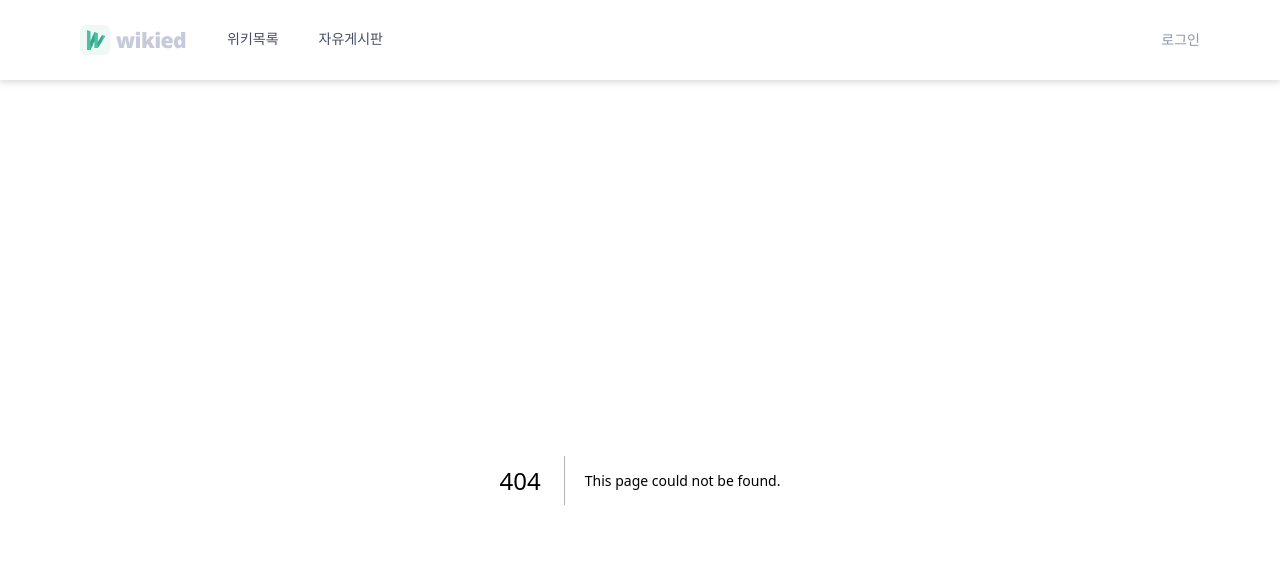
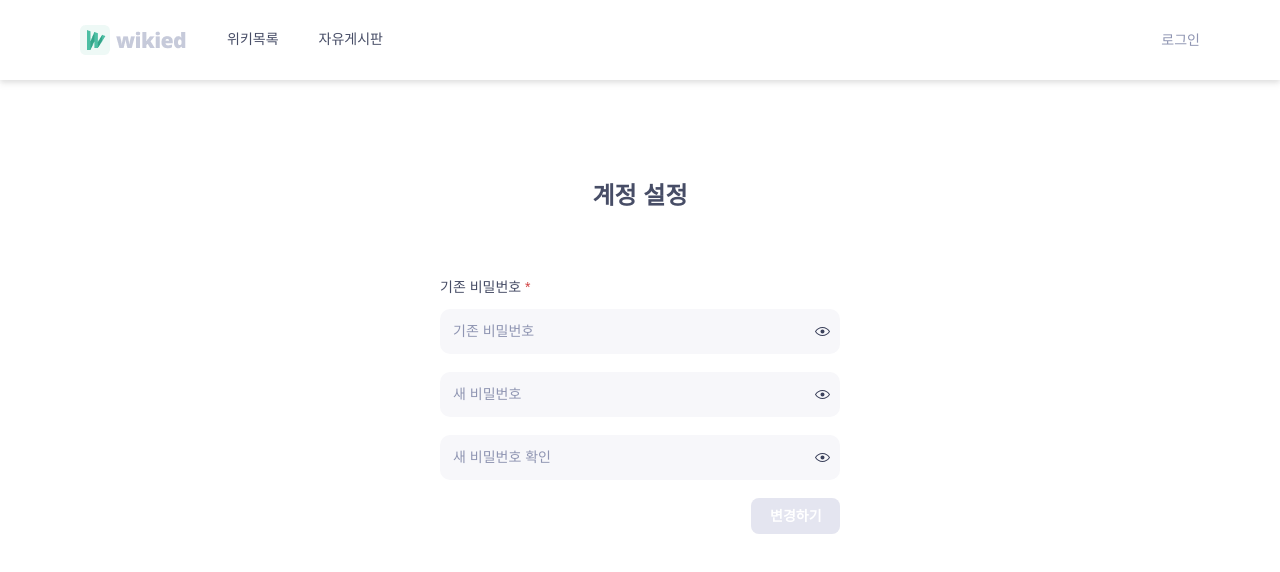
Before and after one commit to codeit-6th-part3-7team/7team-next-project, a Next.js app: page /mypage in a window 1280 px wide. Before the commit this address had no page. Shown: the top 572 px of the page. Built offline with nearby package versions, Linux system fonts and the light colour scheme; no server answers; a web font is replaced by a local one.

Commit message:
feat: 비밀번호 변경 폼 구현

```diff
--- /dev/null
+++ b/pages/mypage/index.tsx
@@ -0,0 +1,5 @@
+import ChangePasswordForm from "@/src/components/ChangePasswordForm";
+
+export default function MyPage() {
+  return <ChangePasswordForm />;
+}
--- /dev/null
+++ b/src/components/ChangePasswordForm.tsx
@@ -0,0 +1,145 @@
+import { useForm } from "react-hook-form";
+import { PasswordInput, Button, Title, Flex } from "@mantine/core";
+import { zodResolver } from "@hookform/resolvers/zod";
+import { accountSettingSchema } from "@/src/schema/userFormSchema";
+import { AccountSettingFormData } from "@/src/types/userFormData";
+import axios, { isAxiosError } from "@/src/apis/axios";
+import { notifications } from "@mantine/notifications";
+
+export default function ChangePasswordForm() {
+  const {
+    register,
+    handleSubmit,
+    formState: { errors, isValid, touchedFields },
+  } = useForm<AccountSettingFormData>({
+    resolver: zodResolver(accountSettingSchema),
+    mode: "all",
+  });
+
+  const showNotification = (title: string, message: string, color: string) => {
+    notifications.show({
+      color,
+      title,
+      message,
+      autoClose: 1500,
+      withCloseButton: true,
+    });
+  };
+
+  const onSubmit = async (data: AccountSettingFormData) => {
+    try {
+      await axios.patch("users/me/password", {
+        currentPassword: data.currentPassword,
+        password: data.password,
+        passwordConfirmation: data.passwordConfirmation,
+      });
+      showNotification("변경 완료", "비밀번호가 변경되었습니다", "green.2");
+    } catch (error) {
+      if (isAxiosError(error)) {
+        if (error.response?.status === 400) {
+          showNotification("변경 실패", `${error.response?.data.message}`, "red.1");
+        } else {
+          showNotification("변경 실패", "알 수 없는 오류", "red.1");
+        }
+      } else {
+        showNotification("변경 실패", "예기치 않은 오류가 발생했습니다. 다시 시도해주세요.🤥", "red.1");
+      }
+    }
+  };
+
+  const getInputStyles = (fieldName: keyof AccountSettingFormData) => {
+    if (errors[fieldName]) {
+      return {
+        borderColor: "#D14343",
+        backgroundColor: "#ffcdd2",
+        "--input-placeholder-color": "#D14343",
+      };
+    }
+    if (touchedFields[fieldName]) {
+      return {
+        borderColor: "#4CBFA4",
+        backgroundColor: "#EEF9F6",
+        "--input-placeholder-color": "#4CBFA4",
+      };
+    }
+    return {
+      "--input-placeholder-color": "#8F95B2",
+    };
+  };
+
+  return (
+    <div className="mt-[100px] flex flex-col items-center">
+      <Title order={1} mb={32} size={24} c="gray.4">
+        계정 설정
+      </Title>
+      <form onSubmit={handleSubmit(onSubmit)} className="my-0 flex w-[335px] flex-col gap-[8px] py-[32px] md:w-[400px]">
+        <PasswordInput
+          id="currentPassword"
+          label="기존 비밀번호"
+          placeholder="기존 비밀번호"
+          {...register("currentPassword")}
+          styles={(theme) => ({
+            label: {
+              fontSize: 14,
+              fontWeight: 400,
+              color: theme.colors.gray[4],
+              marginBottom: 10,
+            },
+            input: {
+              height: "45px",
+              borderRadius: "10px",
+              marginBottom: 10,
+              backgroundColor: theme.colors.gray[0],
+              "--input-bd-focus": theme.colors.green[1],
+              ...getInputStyles("currentPassword"),
+            },
+          })}
+          error={errors.currentPassword?.message}
+          required
+          variant="filled"
+        />
+        <PasswordInput
+          id="password"
+          placeholder="새 비밀번호"
+          {...register("password")}
+          styles={(theme) => ({
+            input: {
+              height: "45px",
+              borderRadius: "10px",
+              marginBottom: 10,
+              backgroundColor: theme.colors.gray[0],
+              "--input-bd-focus": theme.colors.green[1],
+              ...getInputStyles("password"),
+            },
+          })}
+          error={errors.password?.message}
+          required
+          variant="filled"
+        />
+        <PasswordInput
+          id="passwordConfirmation"
+          placeholder="새 비밀번호 확인"
+          {...register("passwordConfirmation")}
+          styles={(theme) => ({
+            input: {
+              height: "45px",
+              borderRadius: "10px",
+              marginBottom: 10,
+              backgroundColor: theme.colors.gray[0],
+              "--input-bd-focus": theme.colors.green[1],
+              ...getInputStyles("passwordConfirmation"),
+            },
+          })}
+          error={errors.passwordConfirmation?.message}
+          required
+          variant="filled"
+        />
+        <Flex justify="flex-end">
+          <Button type="submit" disabled={!isValid} w="89" color="green.1" radius="md" c="white">
+            변경하기
+          </Button>
+        </Flex>
+      </form>
+    </div>
+  );
+}
```
